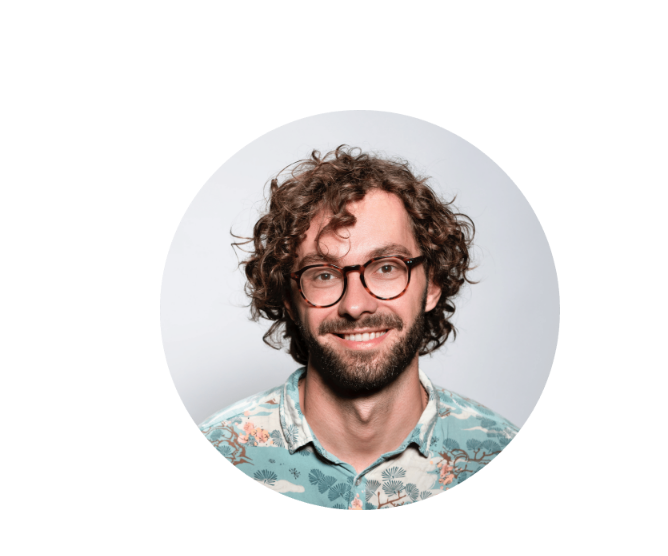
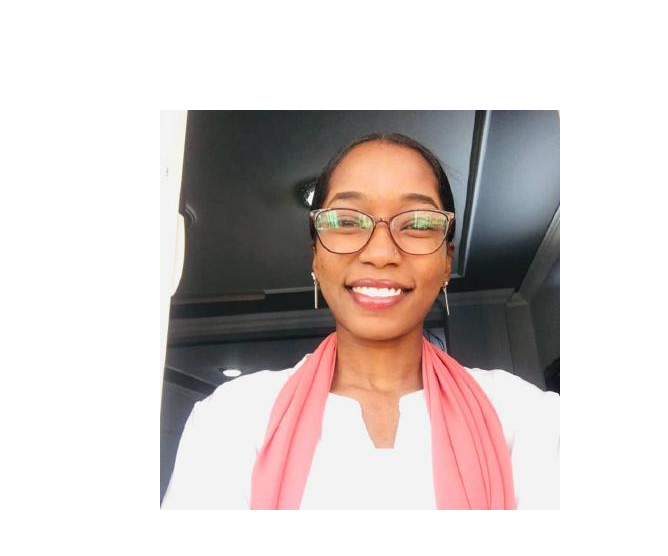
Before and after one commit to mihadbrahim/Portfolio-Website, a plain HTML site: page index.html in a window 1280 px wide. Shown: the part 174-730 px from the top of the page, 0-668 px from the left. Drawn offline with Linux system fonts and the light colour scheme; a web font is replaced by a local one.

```diff
--- a/index.html
+++ b/index.html
@@ -41,7 +41,7 @@
     </nav>
     <section id="profile">
         <div class="section_pic-container">
-            <img src="./assets/profile-pic.png" alt="Mihad Ibrahim profile picture">
+            <img src="./assets/profile-pic.jpg" alt="Mihad Ibrahim profile picture">
         </div>
         <div class="section_text">
             <p class="section__text__p1">Hello, I'm</p>
--- a/style.css
+++ b/style.css
@@ -167,6 +167,7 @@ section {
     gap: 5rem;
     height: 80vh;
     position: relative;
+    border-radius: 50%;
 }
 
 .section_pic-container {
```
Also changed, not shown: assets/about-pic.png (deleted), assets/profile-pic.jpg (added).
